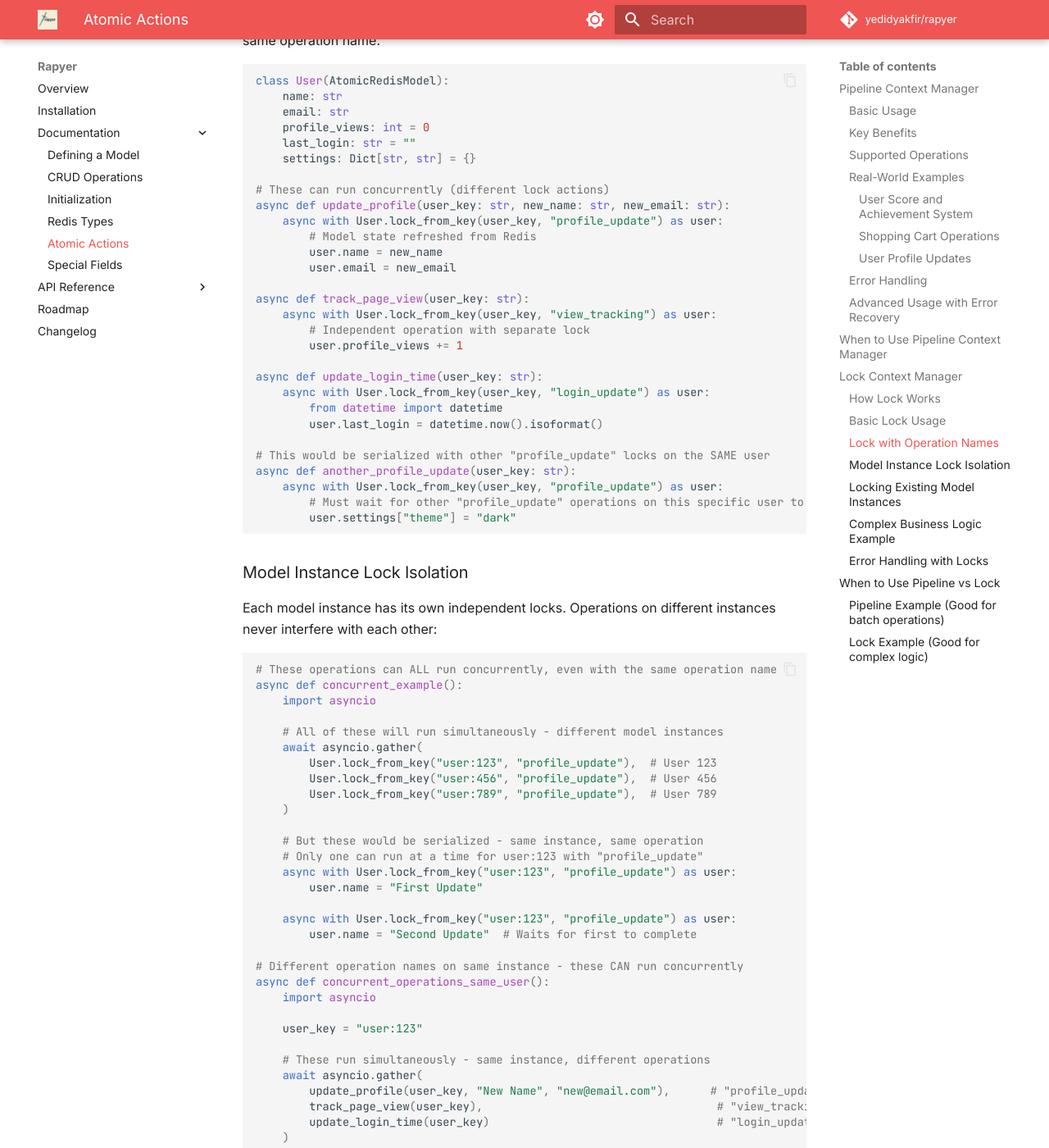
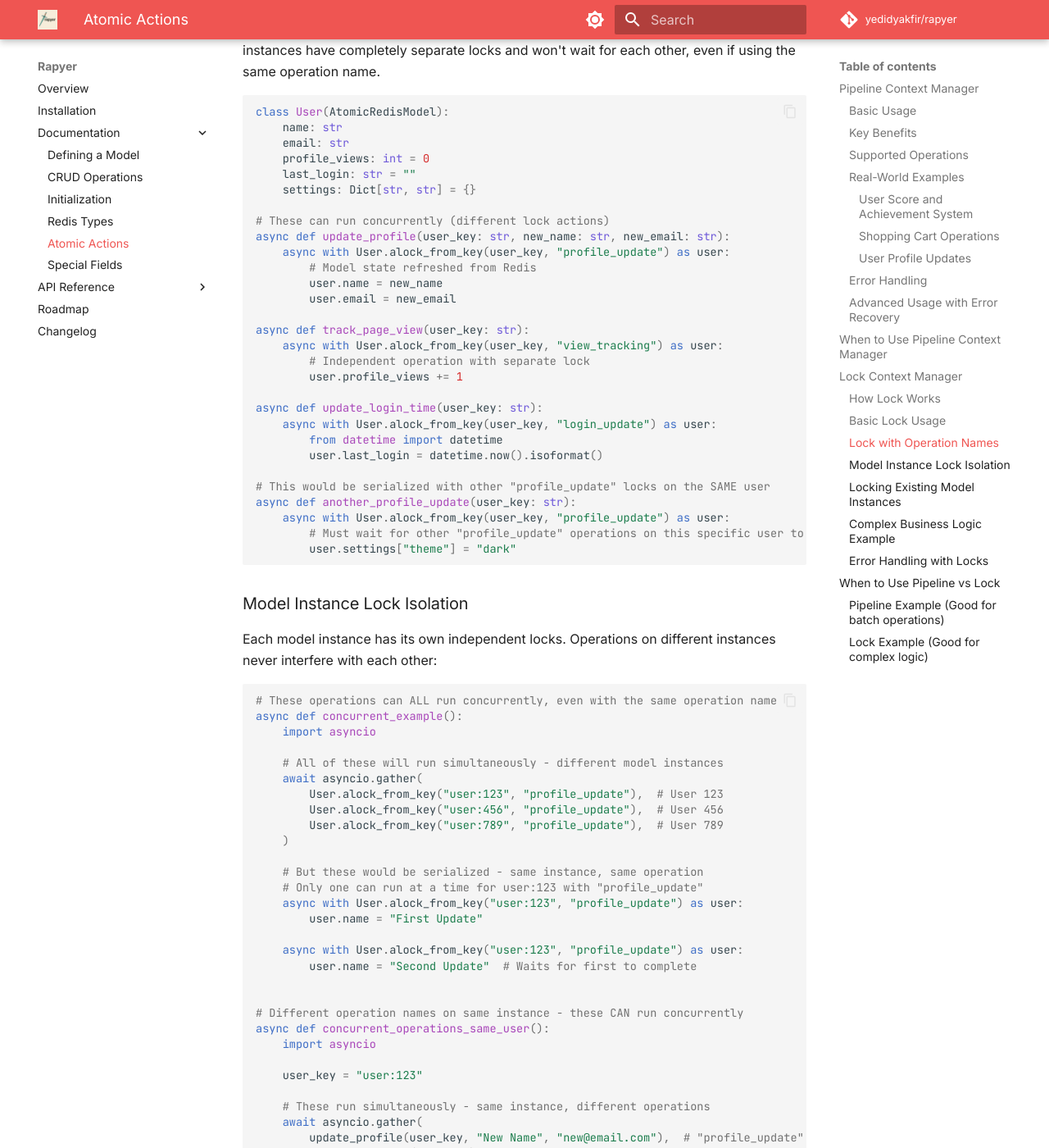
Before and after one commit to yedidyakfir/rapyer, an MkDocs documentation site: the page built from docs/documentation/atomic-actions.md, in a window 1280 px wide and 1400 px high, scrolled down 5342 px. Shown: the whole window at 82% size. Built offline with MkDocs 1.6.1 and Material for MkDocs 9.7.7, drawn with Linux system fonts in a browser that asks for light colours; comment, search, counter and statistics services are not loaded; some of the changed text lies outside the part shown.

Commit message:
[depreacte-non-async-names] - move lock_from_key to async name

````diff
--- a/docs/documentation/atomic-actions.md
+++ b/docs/documentation/atomic-actions.md
@@ -202,15 +202,17 @@
 ```python
 from rapyer import AtomicRedisModel
 
+
 class BankAccount(AtomicRedisModel):
     balance: int = 0
     transaction_count: int = 0
     account_holder: str = ""
 
+
 async def transfer_money(from_account_key: str, to_account_key: str, amount: int):
     # Lock both accounts to prevent race conditions
-    async with BankAccount.lock_from_key(from_account_key, "transfer") as from_account:
-        async with BankAccount.lock_from_key(to_account_key, "transfer") as to_account:
+    async with BankAccount.alock_from_key(from_account_key, "transfer") as from_account:
+        async with BankAccount.alock_from_key(to_account_key, "transfer") as to_account:
             # Models are automatically refreshed with latest Redis state
             if from_account.balance >= amount:
                 # Pure Python operations - no async needed
@@ -242,24 +244,24 @@
 
 # These can run concurrently (different lock actions)
 async def update_profile(user_key: str, new_name: str, new_email: str):
-    async with User.lock_from_key(user_key, "profile_update") as user:
+    async with User.alock_from_key(user_key, "profile_update") as user:
         # Model state refreshed from Redis
         user.name = new_name
         user.email = new_email
 
 async def track_page_view(user_key: str):
-    async with User.lock_from_key(user_key, "view_tracking") as user:
+    async with User.alock_from_key(user_key, "view_tracking") as user:
         # Independent operation with separate lock
         user.profile_views += 1
 
 async def update_login_time(user_key: str):
-    async with User.lock_from_key(user_key, "login_update") as user:
+    async with User.alock_from_key(user_key, "login_update") as user:
         from datetime import datetime
         user.last_login = datetime.now().isoformat()
 
 # This would be serialized with other "profile_update" locks on the SAME user
 async def another_profile_update(user_key: str):
-    async with User.lock_from_key(user_key, "profile_update") as user:
+    async with User.alock_from_key(user_key, "profile_update") as user:
         # Must wait for other "profile_update" operations on this specific user to complete
         user.settings["theme"] = "dark"
 ```
@@ -275,18 +277,19 @@
 
     # All of these will run simultaneously - different model instances
     await asyncio.gather(
-        User.lock_from_key("user:123", "profile_update"),  # User 123
-        User.lock_from_key("user:456", "profile_update"),  # User 456
-        User.lock_from_key("user:789", "profile_update"),  # User 789
+        User.alock_from_key("user:123", "profile_update"),  # User 123
+        User.alock_from_key("user:456", "profile_update"),  # User 456
+        User.alock_from_key("user:789", "profile_update"),  # User 789
     )
 
     # But these would be serialized - same instance, same operation
     # Only one can run at a time for user:123 with "profile_update"
-    async with User.lock_from_key("user:123", "profile_update") as user:
+    async with User.alock_from_key("user:123", "profile_update") as user:
         user.name = "First Update"
 
-    async with User.lock_from_key("user:123", "profile_update") as user:
+    async with User.alock_from_key("user:123", "profile_update") as user:
         user.name = "Second Update"  # Waits for first to complete
+
 
 # Different operation names on same instance - these CAN run concurrently
 async def concurrent_operations_same_user():
@@ -296,9 +299,9 @@
 
     # These run simultaneously - same instance, different operations
     await asyncio.gather(
-        update_profile(user_key, "New Name", "new@email.com"),      # "profile_update"
-        track_page_view(user_key),                                   # "view_tracking"
-        update_login_time(user_key)                                  # "login_update"
+        update_profile(user_key, "New Name", "new@email.com"),  # "profile_update"
+        track_page_view(user_key),  # "view_tracking"
+        update_login_time(user_key)  # "login_update"
     )
 ```
 
@@ -329,7 +332,7 @@
     skills: Dict[str, int] = {}
 
 async def level_up_character(character_key: str, exp_gained: int):
-    async with GameCharacter.lock_from_key(character_key, "level_up") as character:
+    async with GameCharacter.alock_from_key(character_key, "level_up") as character:
         # Character state is refreshed from Redis
         character.experience += exp_gained
 
@@ -363,7 +366,7 @@
 ```python
 async def safe_account_operation(account_key: str, amount: int):
     try:
-        async with BankAccount.lock_from_key(account_key, "withdraw") as account:
+        async with BankAccount.alock_from_key(account_key, "withdraw") as account:
             if account.balance < amount:
                 raise ValueError("Insufficient funds")
 
````
Also changed, not shown: docs/api/atomic-redis-model.md (+3 -3 lines), docs/documentation/crud-operations.md (+2 -2 lines), docs/installation.md (+1 -1 lines), 7 other files.
